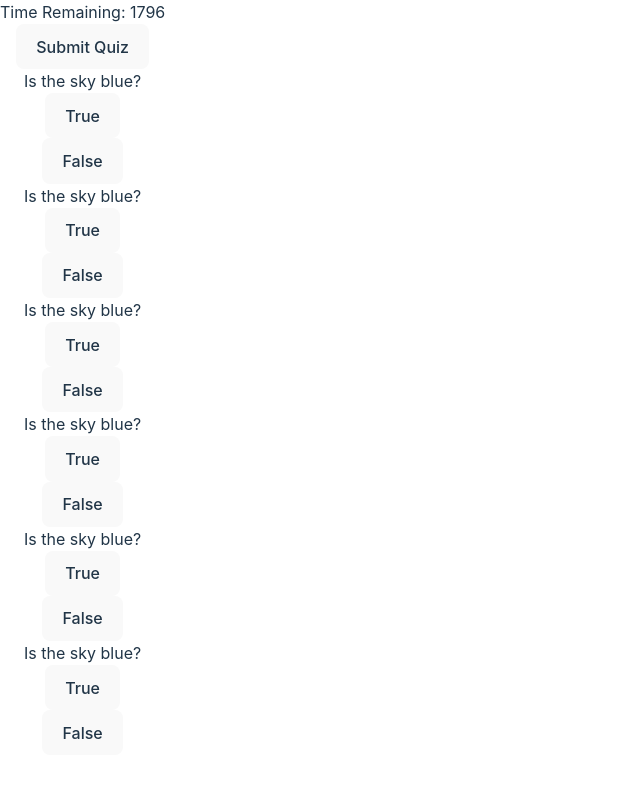
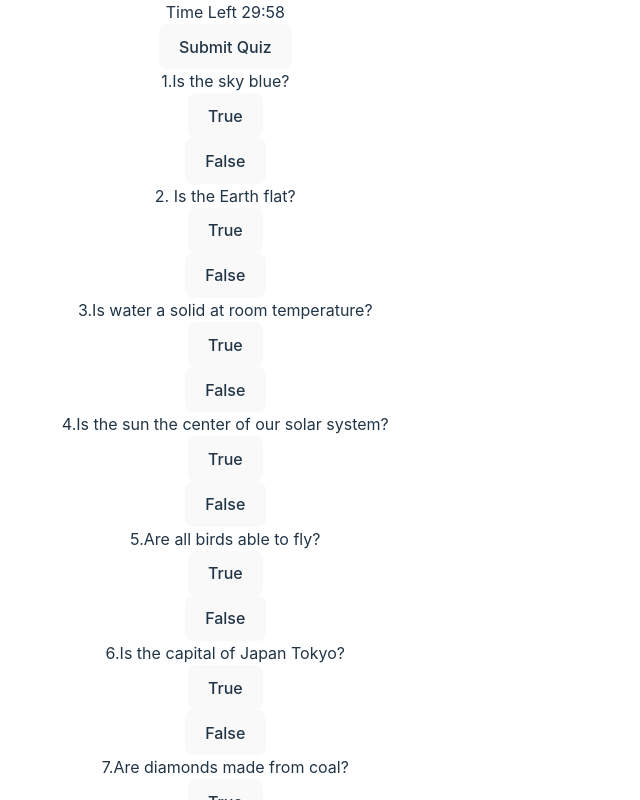
Before and after one commit to es-abab/My-Quiz-App, a React (Vite) app: page / in a window 1280 px wide. Both pictures are taken after a click on the button "Start Quiz". Shown: the top 800 px of the page, without its empty margins (0-640 px from the left). Built offline with nearby package versions, Linux system fonts and the light colour scheme.

Commit message:
made updates to the questions and ui

```diff
--- a/src/components/IntroPage.jsx
+++ b/src/components/IntroPage.jsx
@@ -2,12 +2,14 @@ import React from "react";
 
 const IntroPage = ({ startQuiz }) => {
     return (
-      <div className="w-[100vw]">
+      <div className="w-[100vw] h-[100vh] flex flex-col justify-center items-center">
+        <div>
         <h1 className="pt-10 m-auto font-bold">Welcome to the Quiz</h1>
         <p className="text-gray-600 mb-10">
         This is a simple quiz application to test you.
-      </p>
+        </p>
         <button onClick={startQuiz}>Start Quiz</button>
+        </div>
       </div>
     );
   };
--- a/src/components/NavBar.jsx
+++ b/src/components/NavBar.jsx
@@ -1,9 +1,16 @@
 import React from 'react';
+import Timer from './Timer';
 
 const Navbar = ({ timeRemaining, onSubmit }) => {
+
+  const handleTimeUp = () => {
+    // Automatically submit the quiz when the time is up
+    ;
+  };
   return (
-    <div className='flex justify-between w-[100vw] px-10 py-5 bg-slate-800'>
-      <div className='text-xl'>Time Remaining: {timeRemaining}</div>
+    <div className='flex items-center justify-between w-[100vw] px-[15vw] py-5 bg-slate-800'>
+      {/* <div className='text-xl'>Time Remaining: {timeRemaining}</div> */}
+      <Timer totalTime={1800} onTimeUp={handleTimeUp} />
       <button onClick={onSubmit}>Submit Quiz</button>
     </div>
   );
--- a/src/components/Question.jsx
+++ b/src/components/Question.jsx
@@ -1,17 +1,71 @@
-import React from 'react';
+import React, { useState } from 'react';
 
-const Question = ({ question, options, onAnswer }) => {
+
+// const Question = ({ question, options, onAnswer }) => {
+//   const [clicked, setClicked] = useState(false)
+//   return (
+//     <div className='flex flex-col m-auto justify-start items-start text-xl gap-5 py-10 w-[50vw]'>
+//       <h3 className="text-lg font-semibold mb-4">{question}</h3>
+//       <ul className='flex gap-5'>
+//         {options.map((option) => (
+//           <li key={option} className={ clicked ? ('bg-white/10'):('')}>
+//             <button onClick={() => {onAnswer(option)
+//             setClicked(true)}}
+//             > {option}</button>
+//           </li>
+//         ))}
+//       </ul>
+//     </div>
+//   );
+// };
+
+// export default Question;
+
+
+const Question = ({ question, options, number, onAnswer }) => {
+  const [selectedAnswer, setSelectedAnswer] = useState(null);
+
+  const handleOptionClick = (option) => {
+    setSelectedAnswer(option);
+    onAnswer(option); // Notify the parent component (QuizPage) about the selected answer
+  };
+
   return (
+<>
     <div className='flex flex-col m-auto justify-start items-start text-xl gap-5 py-10 w-[50vw]'>
-      <h3 className="text-lg font-semibold mb-4">{question}</h3>
-      <ul className='flex gap-5'>
-        {options.map((option) => (
-          <li key={option}>
-            <button onClick={() => onAnswer(option)}>{option}</button>
+       <h3 className="text-lg font-semibold mb-4"><span className='mr-5'>{number}.</span>{question}</h3>
+       <ul className='flex gap-5'>
+         {options.map((option) => (
+          <li key={option}
+          >
+            <button
+            // onClick={() => {onAnswer(option)}}
+            onClick={() => handleOptionClick(option)}
+            className={`cursor-pointer ${
+              selectedAnswer === option ? 'bg-white/20' : '' }`}
+            > {option}</button>
           </li>
         ))}
       </ul>
     </div>
+
+    {/* <div className="my-4">
+      <h3 className="font-semibold">{question}</h3>
+      <ul className="list-disc ml-6">
+        {options.map((option) => (
+          <li
+            key={option}
+            className={`cursor-pointer ${
+              selectedAnswer === option ? 'bg-green-200' : '' // Apply the highlight background color for the selected answer
+            }`}
+            onClick={() => handleOptionClick(option)}
+          >
+            {option}
+          </li>
+        ))}
+      </ul>
+    </div> */}
+</>
   );
 };
 
--- a/src/components/QuizPage.jsx
+++ b/src/components/QuizPage.jsx
@@ -4,6 +4,7 @@ import Question from "./Question";
 import ResultsModal from "./ResultsModal";
 import Timer from './Timer';
 import { questions } from "../data/questions";
+import ScrollToTopButton from "./ScrollToTopButton";
 
 const QuizPage = () => {
   const [currentQuestionIndex, setCurrentQuestionIndex] = useState(0);
@@ -48,9 +49,9 @@ const QuizPage = () => {
       ...prevAnswers,
       { question: currentQuestion.question, answer: selectedOption },
     ]);
-    if (currentQuestionIndex + 1 < questions.length) {
-        setCurrentQuestionIndex((prevIndex) => prevIndex + 1);
-      }
+    // if (currentQuestionIndex + 1 < questions.length) {
+    //     setCurrentQuestionIndex((prevIndex) => prevIndex + 1);
+    //   }
   };
 
   const calculateScore = () => {
@@ -145,9 +146,13 @@ const QuizPage = () => {
         {questions.map((question) => (
           <Question
             key={question.id} // Add a unique key to each Question component
-            question={questions[currentQuestionIndex].question}
-            options={questions[currentQuestionIndex].options}
-            onAnswer={handleAnswer}
+            question={question.question}
+            options={question.options}
+            number={question.id}
+            // question={questions[currentQuestionIndex].question}
+            // options={questions[currentQuestionIndex].options}
+            // onAnswer={handleAnswer}
+            onAnswer={(answer) => handleAnswer(question.question, answer)}
           />
         ))}
 
@@ -173,6 +178,8 @@ const QuizPage = () => {
       ) : (
         ""
       )}
+
+      <ScrollToTopButton />
       {/* You may want to add navigation buttons to go to the next question */}
     </div>
   );
--- /dev/null
+++ b/src/components/ScrollToTopButton.jsx
@@ -0,0 +1,41 @@
+import React, { useState, useEffect } from 'react';
+
+const ScrollToTopButton = () => {
+  const [isVisible, setIsVisible] = useState(false);
+
+  // Function to handle scrolling to the top of the page
+  const scrollToTop = () => {
+    window.scrollTo({ top: 0, behavior: 'smooth' });
+  };
+
+  // Function to show/hide the scroll-to-top button based on the scroll position
+  const handleScroll = () => {
+    if (window.pageYOffset > 300) {
+      setIsVisible(true);
+    } else {
+      setIsVisible(false);
+    }
+  };
+
+  useEffect(() => {
+    window.addEventListener('scroll', handleScroll);
+    return () => {
+      window.removeEventListener('scroll', handleScroll);
+    };
+  }, []);
+
+  return (
+    <>
+      {isVisible && (
+        <button
+          className="fixed bottom-10 right-10 bg-blue-500 text-white px-4 py-2 rounded"
+          onClick={scrollToTop}
+        >
+          Scroll to Top
+        </button>
+      )}
+    </>
+  );
+};
+
+export default ScrollToTopButton;
--- a/src/components/Timer.jsx
+++ b/src/components/Timer.jsx
@@ -1,55 +1,39 @@
 import React, { useEffect, useState } from 'react';
 
-const Timer = ({ totalSeconds }) => {
-  const [time, setTime] = useState({
-    hours: Math.floor(totalSeconds / 3600),
-    minutes: Math.floor((totalSeconds % 3600) / 60),
-    seconds: totalSeconds % 60,
-  });
+const Timer = ({ totalTime, onTimeUp }) => {
+  const [timeLeft, setTimeLeft] = useState(totalTime);
 
   useEffect(() => {
-    let timer = setInterval(() => {
-      setTime((prevTime) => {
-        let newSeconds = prevTime.seconds - 1;
-        let newMinutes = prevTime.minutes;
-        let newHours = prevTime.hours;
-
-        if (newSeconds < 0) {
-          newSeconds = 59;
-          newMinutes -= 1;
-        }
-
-        if (newMinutes < 0) {
-          newMinutes = 59;
-          newHours -= 1;
-        }
-
-        if (newHours < 0) {
-          newHours = 0;
-        }
-
-        return {
-          hours: newHours,
-          minutes: newMinutes,
-          seconds: newSeconds,
-        };
-      });
+    const interval = setInterval(() => {
+      setTimeLeft((prevTime) => prevTime - 1);
     }, 1000);
 
-    return () => {
-      clearInterval(timer);
-    };
-  }, []);
+    if (timeLeft === 0) {
+      clearInterval(interval);
+      onTimeUp();
+      alert('Time is up. Quiz will be submitted automatically.');
+    }
 
-  const padNumber = (num) => {
-    return num.toString().padStart(2, '0');
-  };
+    return () => clearInterval(interval);
+  }, [timeLeft, onTimeUp]);
+
+  // Convert time from seconds to minutes and seconds
+  const minutes = Math.floor(timeLeft / 60);
+  const seconds = timeLeft % 60;
 
   return (
-    <div className="text-center">
-      <span className="text-xl font-semibold">
-        {padNumber(time.hours)}:{padNumber(time.minutes)}:{padNumber(time.seconds)}
-      </span>
+    <div className="text-center flex items-center mt-4">
+      <div className="text-2xl font-semibold">
+        <span className='text-sm mr-3'>Time Left </span>
+        <span>{minutes < 10 ? `0${minutes}` : minutes}</span>
+        <span className="mx-1">:</span>
+        <span>{seconds < 10 ? `0${seconds}` : seconds}</span>
+      </div>
+      {/* <div className="text-sm">
+        <span>Minutes</span>
+        <span className="mx-1">:</span>
+        <span>Seconds</span>
+      </div> */}
     </div>
   );
 };
--- a/src/data/questions.js
+++ b/src/data/questions.js
@@ -6,36 +6,123 @@ export const questions = [
         correctAnswer: 'True',
     },
     {   id: 2,
-        question: 'Is the sky blue?',
+        question: ' Is the Earth flat?',
+        options: ['True', 'False'],
+        correctAnswer: 'False',
+    },
+    {
+        id: 3,
+        question: 'Is water a solid at room temperature?',
+        options: ['True', 'False'],
+        correctAnswer: 'False',
+    },
+    {
+        id: 4,
+        question: 'Is the sun the center of our solar system?',
+        options: ['True', 'False'],
+        correctAnswer:'True',
+    },
+    {
+        id: 5,
+        question: 'Are all birds able to fly?',
+        options: ['True', 'False'],
+        correctAnswer: 'False',
+    },
+    {
+        id: 6,
+        question: 'Is the capital of Japan Tokyo?',
         options: ['True', 'False'],
         correctAnswer: 'True',
     },
     {
-        id: 3,
-        question: 'Is the sky blue?',
+        id: 7,
+        question: 'Are diamonds made from coal?',
+        options: ['True', 'False'],
+        correctAnswer: 'False',
+    },
+    {
+        id: 8,
+        question: 'Is the Statue of Liberty located in Los Angeles?',
+        options: ['True', 'False'],
+        correctAnswer: 'False',
+    },
+    {
+        id: 9,
+        question: 'Are whales considered mammals?',
         options: ['True', 'False'],
         correctAnswer: 'True',
     },
     {
-        id: 4,
-        question: 'What is the capital of France?',
-        options: ['London', 'Berlin', 'Paris', 'Madrid'],
+        id: 10,
+        question: 'Is Pluto considered a planet?',
+        options: ['True', 'False'],
+        correctAnswer: 'False',
+    },
+    {
+        id: 11,
+        question: 'What is the chemical symbol for water?',
+        options: ['CO2', 'O3', 'K20', 'H2O'],
+        correctAnswer: 'H2O',
+    },
+    {
+        id: 12,
+        question: 'Which planet is known as the "Red Planet"?',
+        options: ['Earth', 'Venus', 'Mars', 'Jupiter'],
+        correctAnswer: 'Mars',
+    },
+    {
+        id: 13,
+        question: 'What is the largest mammal on Earth?',
+        options: ['Elephant', 'Blue Whale', 'Giraffe', 'Lion'],
         correctAnswer: 'Paris',
     },
     {
-        id: 5,
-        question: 'What is the capital of France?',
-        options: ['London', 'Berlin', 'Paris', 'Madrid'],
-        correctAnswer: 'Paris',
+        id: 14,
+        question: 'Who is the author of the Harry Potter book series?',
+        options: ['J.R.R Tolkein', 'J.K Rowling', 'George R.R. Martin', 'Stephen King'],
+        correctAnswer: 'J.K. Rowling',
     },
     {
-        id: 6,
-        question: 'What is the capital of France?',
-        options: ['London', 'Berlin', 'Paris', 'Madrid'],
-        correctAnswer: 'Paris',
+        id: 15,
+        question: 'Which country is known as the "Land of the Rising Sun"?',
+        options: ['China', 'Japan', 'South Korea', 'Thailand'],
+        correctAnswer: 'Japan',
+    },
+    {
+        id: 16,
+        question: 'Which instrument is known as the "King of Instruments"?',
+        options: ['Violin', 'Piano', 'Guitar', 'Flute'],
+        correctAnswer: 'Piano',
+    },
+    {
+        id: 17,
+        question: 'Who painted the Mona Lisa?',
+        options: ['Vincent van Gogh', 'Leanardo da Vinci', 'Michelangela', 'Pablo Picasso'],
+        correctAnswer: 'Leonardo da Vinci',
+    },
+    {
+        id: 18,
+        question: 'Which gas do plants absorb during photosynthesis?',
+        options: ['Oxygen', 'Nitrogen', 'Carbon Dioxide', 'Hydrogen'],
+        correctAnswer: 'Carbon Dioxide',
+    },
+    {
+        id: 19,
+        question: 'Which of the following is not a primary color?',
+        options: ['Red', 'Green', 'Blue', 'Yellow'],
+        correctAnswer: 'Green',
+    },
+    {
+        id: 20,
+        question: 'Which of the following are programming languages?',
+        options: ['Python', 'Cobra', 'Bash', 'Solidity'],
+        correctAnswer: 'Cobra',
     },
     // Add more questions here...
   ];
+
+
+
 
 
 //   export const true_or_false_questions = [
```
Also changed, not shown: 2 other files (tests, documents, lock files or other folders).
